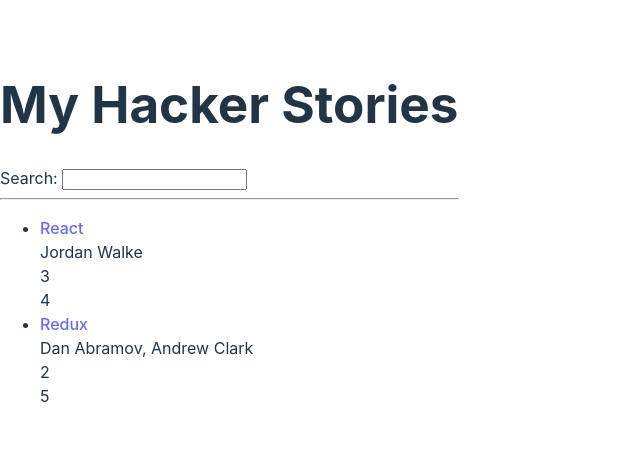
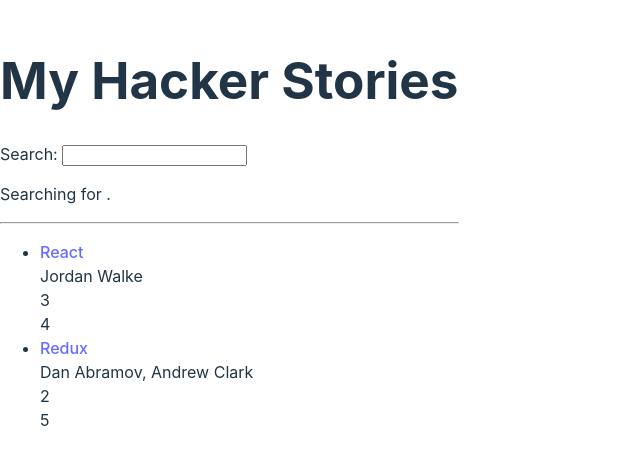
Before and after one commit to rjs68/hacker-stories, a React (Vite) app: page / in a window 1280 px wide. Shown: the part 167-632 px from the top of the page, without its empty margins (0-640 px from the left). Built offline with nearby package versions, Linux system fonts and the light colour scheme.

Commit message:
Using state

```diff
--- a/src/App.tsx
+++ b/src/App.tsx
@@ -1,3 +1,5 @@
+import React from "react"
+
 interface Story {
   title: string,
   url: string,
@@ -25,7 +27,7 @@
       points: 5,
       objectID: 1
     }
-  ]
+  ];
 
   return (
     <div>
@@ -37,14 +39,14 @@
 
       <List list={stories} />
     </div>
-  )
+  );
 }
 
 const List = (props: {list: Array<Story>}) => (
     <ul>
       {props.list.map((item) => <Item key={item.objectID} item={item} />)}
     </ul>
-)
+);
 
 const Item = (props: {item: Story}) => (
   <li>
@@ -58,20 +60,25 @@
     <br />
     <span>{props.item.points}</span>
   </li>
-)
+);
 
 const Search = () => {
+  const [searchTerm, setSearchTerm] = React.useState('');
+
   const handleChange = (event: React.ChangeEvent<HTMLInputElement>) => {
-    console.log(event)
-    console.log(event.target.value)
+    setSearchTerm(event.target.value);
   }
 
   return (
     <>
       <label htmlFor="search">Search: </label>
       <input type="text" id="search" onChange={handleChange} />
+
+      <p>
+        Searching for <strong>{searchTerm}</strong>.
+      </p>
     </>
-  )
+  );
 }
 
 export default App
```
